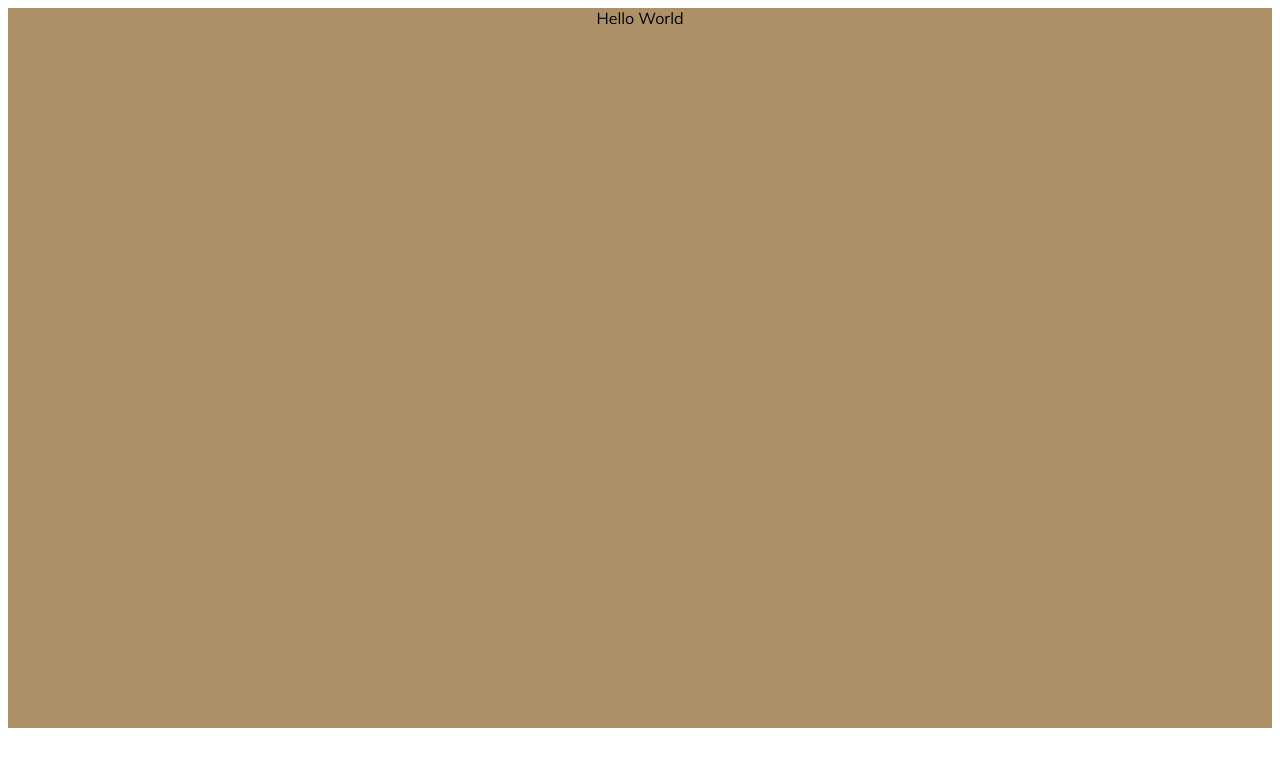
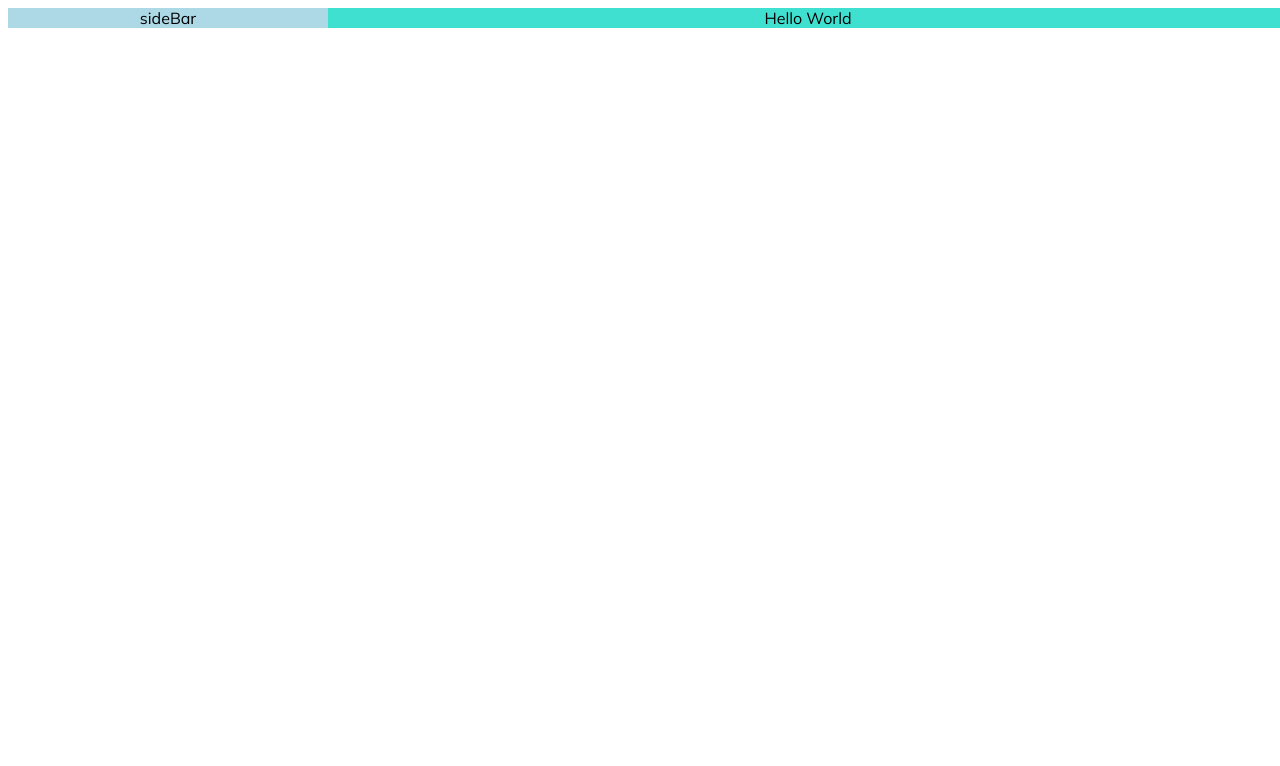
Before and after one commit to notrandomath/webreg-hackathon, a React (Create React App) app: page / in a window 1280 px wide. Shown: the top 766 px of the page. Built offline with nearby package versions, Linux system fonts and the light colour scheme.

Commit message:
Added sidebar skeleton

```diff
--- a/src/App.js
+++ b/src/App.js
@@ -1,9 +1,12 @@
 import './App.scss';
+import SideBar from './components/sideBar/sideBar';
+import Content from './components/content/content';
 
 function App() {
   return (
-    <div className="App">
-      Hello World
+    <div className="app">
+      <SideBar className="sideBar"/>
+      <Content className="content"/>
     </div>
   );
 }
--- a/src/App.scss
+++ b/src/App.scss
@@ -1,7 +1,20 @@
 @import "./global.scss";
 
-.App {
+.app {
+  display: flex;
+  flex-direction: row;
+  align-items: center;
+  width: 100vw;
+  height: 100%;
   text-align: center;
   background-color: $lightColorOne;
-  height: 90vh;
+  .sideBar{
+    width: 100%;
+    flex: 1;
+  }
+  .content{
+    width: 100%;
+    flex: 3;
+  }
+
 }
--- /dev/null
+++ b/src/components/content/content.js
@@ -0,0 +1,9 @@
+import "./content.scss"
+
+export default function Content() {
+  return (
+    <div className="content">
+        Hello World
+        </div>
+  )
+}
--- /dev/null
+++ b/src/components/content/content.scss
@@ -0,0 +1,3 @@
+.content{
+    background-color: turquoise;
+}
--- /dev/null
+++ b/src/components/sideBar/sideBar.js
@@ -0,0 +1,9 @@
+import "./sideBar.scss"
+
+export default function SideBar() {
+  return (
+    <div className="sideBar">
+      sideBar
+    </div>
+  )
+}
--- /dev/null
+++ b/src/components/sideBar/sideBar.scss
@@ -0,0 +1,3 @@
+.sideBar{
+    background-color: lightblue;
+}
--- a/src/global.scss
+++ b/src/global.scss
@@ -1 +1 @@
-$lightColorOne: #ad9068;
+$lightColorOne: #a4816e;
```
